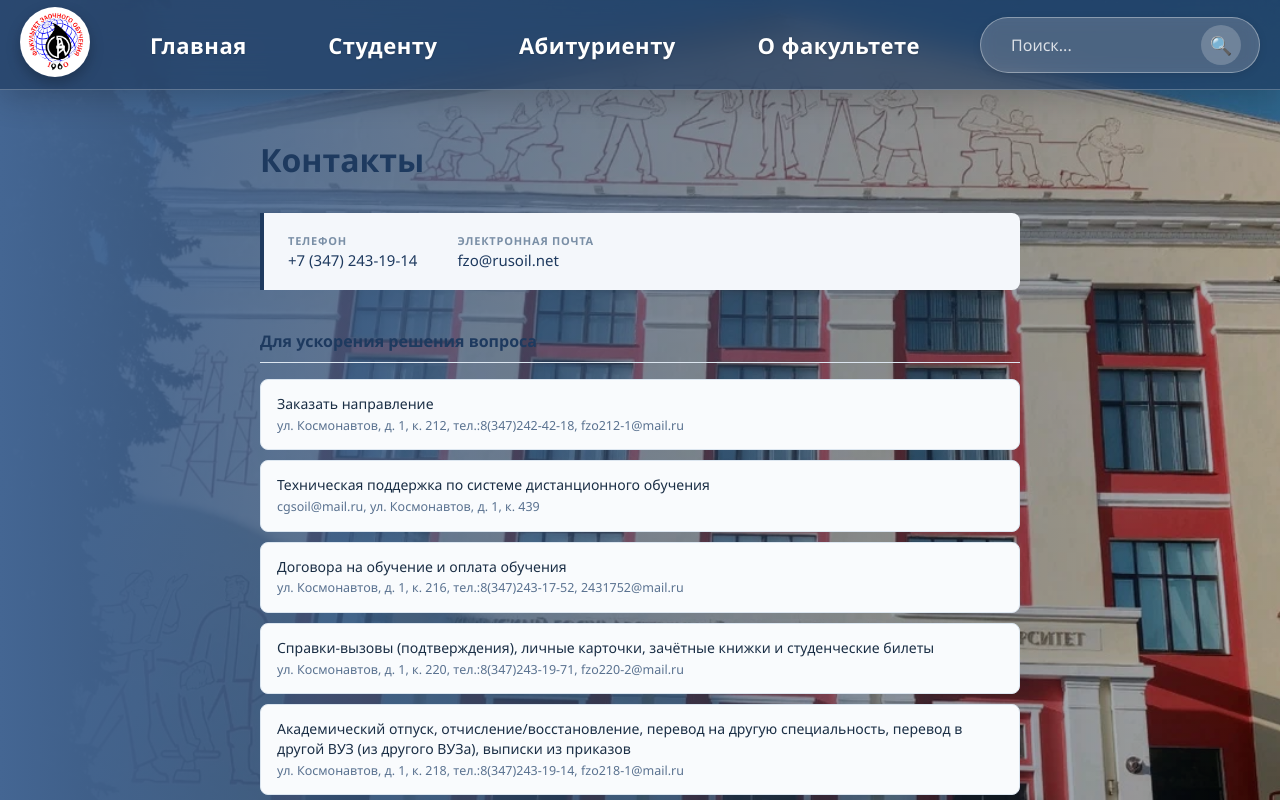
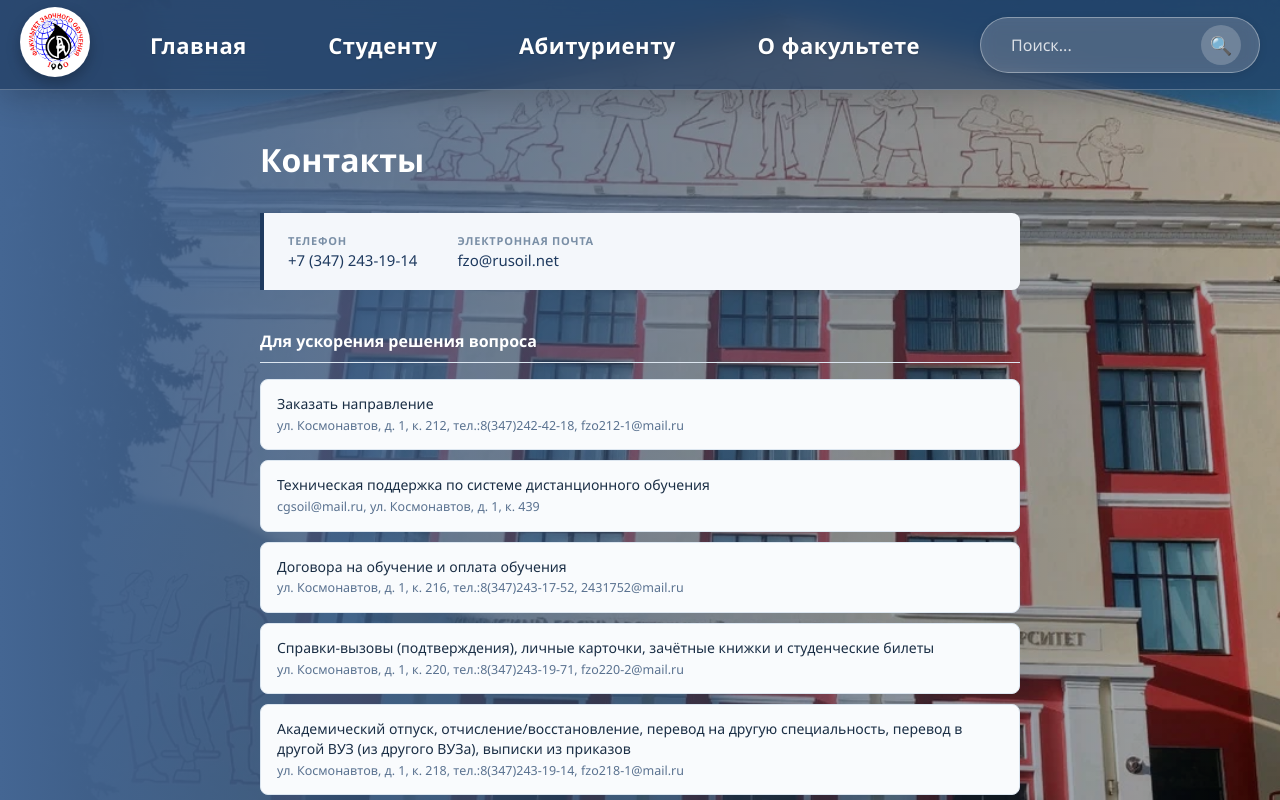
Before and after one commit to n1kl1k/testvkr, a React (Vite) app in the folder fzo/fzo/: page /about/contacts in a window 1280 px wide. Shown: the top 800 px of the page. Built offline with nearby package versions, Linux system fonts and the light colour scheme.

Commit message:
fix contacts

```diff
--- a/fzo/fzo/src/pages/about/Contacts.css
+++ b/fzo/fzo/src/pages/about/Contacts.css
@@ -11,7 +11,7 @@
 .contacts-page__title {
   font-size: 2rem;
   font-weight: 700;
-  color: #1E3A5F;
+  color: #ffffff;
   margin: 0 0 32px;
 }
 
@@ -51,7 +51,7 @@
 .contacts-page__block-title {
   font-size: 1rem;
   font-weight: 600;
-  color: #1E3A5F;
+  color: #ffffff;
   margin: 0 0 16px;
   padding-bottom: 10px;
   border-bottom: 1px solid #dce6f0;
```
